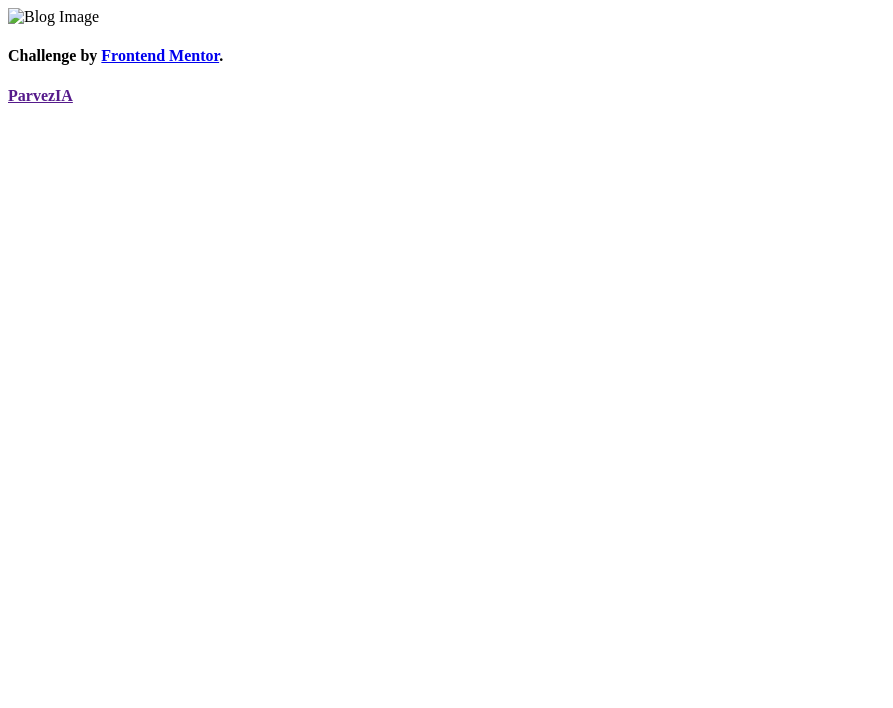
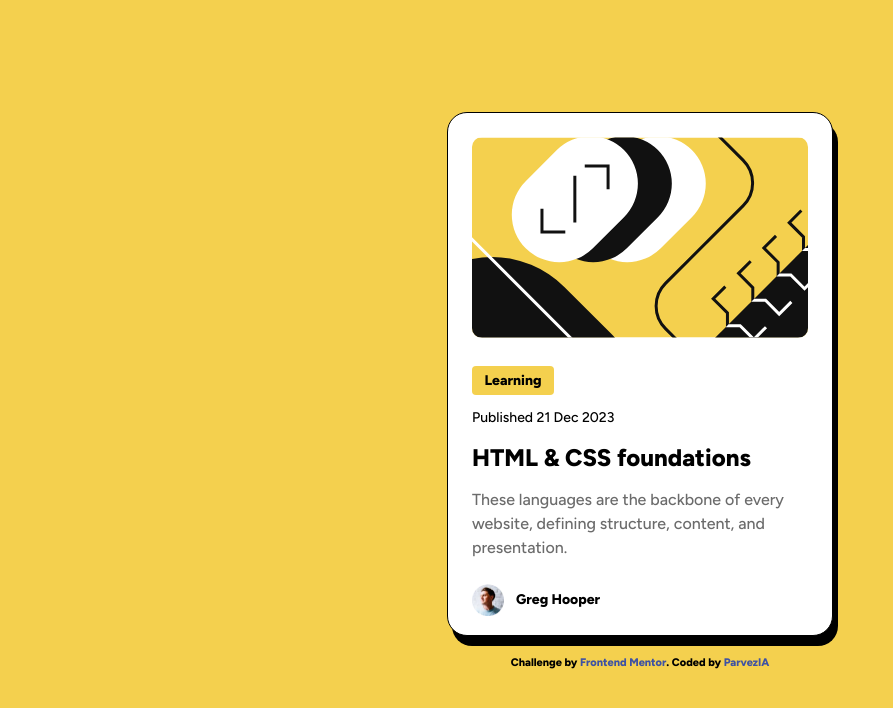
Before and after one commit to ParvezIA/blog-preview-card, a plain HTML site: page index.html in a window 1280 px wide. Shown: the whole page, without its empty margins (0-893 px from the left). Drawn offline with Linux system fonts and the light colour scheme.

Commit message:
Add completed Blog preview card solution(HTML + CSS)

```diff
--- a/index.html
+++ b/index.html
@@ -3,24 +3,28 @@
 <head>
     <meta charset="UTF-8">
     <meta name="viewport" content="width=device-width, initial-scale=1.0">
-  <link rel="icon" type="image/png" sizes="32x32" href="./assets/images/favicon-32x32.png">
-
-  <title>Frontend Mentor | Blog preview card</title>
+    <link rel="stylesheet" href="style.css">
+    <link rel="icon" type="image/png" sizes="32x32" href="./assets/images/favicon-32x32.png">
+    <link href="https://fonts.googleapis.com/css2?family=Figtree:wght@500;800&display=swap" rel="stylesheet">
+    <title>Frontend Mentor | Blog preview card</title>
 </head>
 <body>
     <div class="card">
-        <img src="/" alt="Blog Image">
+        <img src="assets/images/illustration-article.svg" alt="Blog Image">
         <div class="content">
-
+            <button>Learning</button>
+            <h5>Published 21 Dec 2023</h5>
+            <h2>HTML & CSS foundations</h2>
+            <p>These languages are the backbone of every website, defining structure, content, and presentation.</p>
         </div>
         <div class="autor">
-
+            <img src="assets/images/image-avatar.webp" alt="avatar">
+            <p>Greg Hooper</p>
         </div>
     </div>
 
     <div class="attribution">
-        <h4>Challenge by <a href="https://www.frontendmentor.io?ref=challenge" target="_blank">Frontend Mentor</a>.</h4>
-        <h4><a href="">ParvezIA</a></h4>
+        <h4>Challenge by <a href="https://www.frontendmentor.io?ref=challenge" target="_blank">Frontend Mentor</a>. Coded by <a href="https://github.com/ParvezIA">ParvezIA</a></h4>
     </div>
 </body>
 </html>
--- /dev/null
+++ b/style.css
@@ -0,0 +1,118 @@
+/* inbuild css */
+
+.attribution {
+    font-size: 11px;
+    font-weight:400;
+    text-align: center;
+    margin: 20px;
+}
+.attribution a {
+    color: hsl(228, 45%, 44%);
+    text-decoration: none;
+}
+
+.attribution a:hover {
+    color: black;
+}
+/*my personal code starts here*/
+
+* {
+    margin: 0;
+    padding: 0;
+}
+
+body {
+    font-family: Figtree;
+    background-color: rgba(244, 208, 78, 1);
+    display: flex;
+    justify-content: center;
+    align-items: center;
+    flex-direction: column;
+    height: 100vh;
+}
+
+.card {
+    width: 384px;
+    height: 522px;
+    background-color: rgba(255, 255, 255, 1);
+    border: 1px solid black;
+    border-radius: 20px;
+    box-shadow: 5px 10px;
+}
+
+.card img {
+    width: 336;
+    height: 201;
+    margin: 24px;
+    border-radius: 10px;
+
+}
+
+.card .content {
+    margin: 0 24px;
+}
+
+button {
+    background-color: rgba(244, 208, 78, 1);
+    width: 82px;
+    height: 29px;
+    padding: 4px 12px;
+    border: none;
+    border-radius: 4px;
+    font-family: 'Figtree', sans-serif;
+    font-weight: 800; /* Extra Bold */
+    font-size: 14px;
+    line-height: 150%; /* or 21px */
+    letter-spacing: 0px;
+}
+
+.content h5 {
+    margin: 12px 0;
+    font-family: 'Figtree', sans-serif;
+    font-weight: 500; /* Medium */
+    font-size: 14px;
+    line-height: 150%; /* or 21px */
+    letter-spacing: 0px;
+}
+
+.content h2:hover {
+    color: rgba(244, 208, 78, 1);
+}
+
+.content h2 {
+    margin: 12px 0;
+    font-family: 'Figtree', sans-serif;
+    font-weight: 800; /* Extra Bold */
+    font-size: 24px;
+    line-height: 150%; /* or 36px */
+    letter-spacing: 0px;
+}
+
+.content p {
+    margin: 12px 0 0 0;
+    color: rgb(107, 107, 107);
+    font-family: 'Figtree', sans-serif;
+    font-weight: 500; /* Medium */
+    font-size: 16px;
+    line-height: 150%; /* or 24px */
+    letter-spacing: 0px;
+}
+
+.autor {
+    width: 129px;
+    height: 32px;
+    margin: 24px;
+    display: flex;
+    align-items: center;
+    font-family: 'Figtree', sans-serif;
+    font-weight: 800; /* Extra Bold */
+    font-size: 14px;
+    line-height: 150%; /* or 21px */
+    letter-spacing: 0px;
+}
+
+.autor img {
+    width: 32px;
+    height: 32px;
+    margin: 0 12px 0 0;
+}
```
